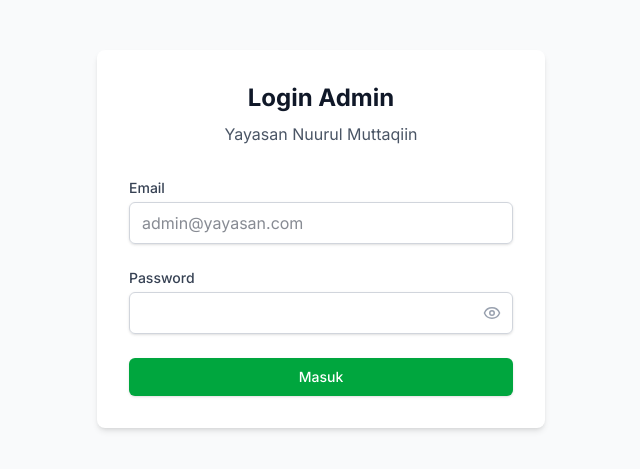
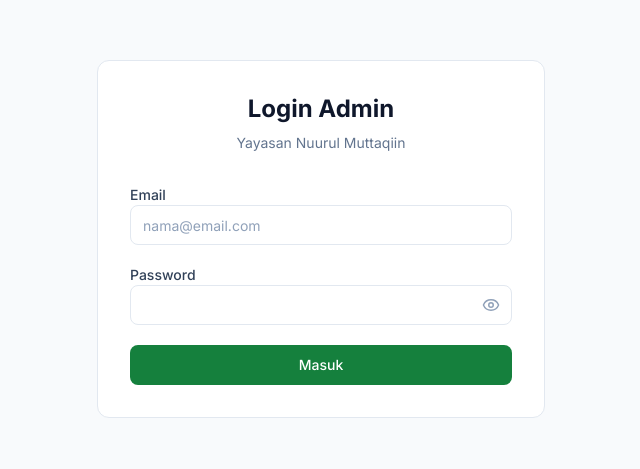
Before and after one commit to nvrtrvst/yys-landingpage, a Next.js app: page /scp/login in a window 1280 px wide. Shown: the part 161-630 px from the top of the page, without its empty margins (319-959 px from the left). Built offline with nearby package versions, Linux system fonts and the light colour scheme; no server answers; the database is empty; a web font is replaced by a local one.

Commit message:
style(scp): align login and password reset with admin design

```diff
--- a/src/app/scp/login/loading.tsx
+++ b/src/app/scp/login/loading.tsx
@@ -2,8 +2,8 @@ import { Skeleton } from "@/components/Skeleton";
 
 export default function LoginLoading() {
   return (
-    <div className="min-h-screen bg-gray-100 flex items-center justify-center p-4">
-      <div className="bg-white rounded-2xl shadow-xl p-8 w-full max-w-md space-y-6">
+    <div className="min-h-screen bg-slate-50 flex items-center justify-center p-4">
+      <div className="w-full max-w-md rounded-xl border border-slate-200 bg-white p-8 space-y-6">
         <div className="text-center space-y-2">
           <Skeleton className="h-8 w-48 mx-auto" />
           <Skeleton className="h-4 w-64 mx-auto" />
--- a/src/app/scp/login/page.tsx
+++ b/src/app/scp/login/page.tsx
@@ -4,6 +4,7 @@ import { useState } from "react";
 import { signIn } from "next-auth/react";
 import { useRouter } from "next/navigation";
 import { Eye, EyeOff } from "lucide-react";
+import { focusRing, inputClass } from "@/components/scp/ui";
 
 const roleRedirect: Record<string, string> = {
   superadmin: "/scp",
@@ -11,6 +12,8 @@ const roleRedirect: Record<string, string> = {
   admin_unit: "/scp",
   editor: "/scp",
 };
+
+const authButton = `inline-flex w-full items-center justify-center gap-2 rounded-lg bg-primary-700 px-4 py-2.5 text-sm font-medium text-white transition-colors hover:bg-primary-800 disabled:opacity-50 ${focusRing}`;
 
 export default function LoginPage() {
   const router = useRouter();
@@ -47,48 +50,48 @@ export default function LoginPage() {
   };
 
   return (
-    <div className="min-h-screen flex items-center justify-center bg-gray-50">
-      <div className="max-w-md w-full p-8 bg-white rounded-lg shadow-md">
+    <div className="min-h-screen flex items-center justify-center bg-slate-50 px-4 py-12">
+      <div className="w-full max-w-md rounded-xl border border-slate-200 bg-white p-8">
         <div className="text-center mb-8">
-          <h2 className="text-2xl font-bold text-gray-900">Login Admin</h2>
-          <p className="text-gray-600 mt-2">Yayasan Nuurul Muttaqiin</p>
+          <h2 className="text-2xl font-bold text-slate-900">Login Admin</h2>
+          <p className="mt-2 text-sm text-slate-500">Yayasan Nuurul Muttaqiin</p>
         </div>
 
         {error && (
-          <div className="mb-4 p-3 bg-red-100 text-red-700 rounded text-sm">
+          <div role="alert" className="mb-4 rounded-lg bg-rose-50 px-3 py-2.5 text-sm text-rose-700">
             {error}
           </div>
         )}
 
-        <form onSubmit={handleSubmit} className="space-y-6">
+        <form onSubmit={handleSubmit} className="space-y-5">
           <div>
-            <label className="block text-sm font-medium text-gray-700">Email</label>
+            <label className="block text-sm font-medium text-slate-700">Email</label>
             <input
               type="email"
               required
               value={email}
               onChange={(e) => setEmail(e.target.value)}
-              className="mt-1 block w-full px-3 py-2 border border-gray-300 rounded-md shadow-sm focus:outline-none focus:ring-green-500 focus:border-green-500"
-              placeholder="admin@yayasan.com"
+              className={inputClass}
+              placeholder="nama@email.com"
               autoComplete="email"
             />
           </div>
 
           <div>
-            <label className="block text-sm font-medium text-gray-700">Password</label>
+            <label className="block text-sm font-medium text-slate-700">Password</label>
             <div className="relative">
               <input
                 type={showPassword ? "text" : "password"}
                 required
                 value={password}
                 onChange={(e) => setPassword(e.target.value)}
-                className="mt-1 block w-full px-3 py-2 pr-10 border border-gray-300 rounded-md shadow-sm focus:outline-none focus:ring-green-500 focus:border-green-500"
+                className={`${inputClass} pr-10`}
                 autoComplete="current-password"
               />
               <button
                 type="button"
                 onClick={() => setShowPassword((v) => !v)}
-                className="absolute inset-y-0 right-0 pr-3 flex items-center text-gray-400 hover:text-gray-600"
+                className="absolute inset-y-0 right-0 flex items-center rounded px-3 text-slate-400 hover:text-slate-600 focus-visible:outline-none focus-visible:ring-2 focus-visible:ring-primary-100"
                 aria-label={showPassword ? "Sembunyikan password" : "Tampilkan password"}
               >
                 {showPassword ? <EyeOff size={18} /> : <Eye size={18} />}
@@ -96,11 +99,7 @@ export default function LoginPage() {
             </div>
           </div>
 
-          <button
-            type="submit"
-            disabled={loading}
-            className="w-full flex justify-center py-2 px-4 border border-transparent rounded-md shadow-sm text-sm font-medium text-white bg-green-600 hover:bg-green-700 focus:outline-none focus:ring-2 focus:ring-offset-2 focus:ring-green-500 disabled:opacity-50"
-          >
+          <button type="submit" disabled={loading} className={authButton}>
             {loading ? "Memproses..." : "Masuk"}
           </button>
         </form>
--- a/src/app/scp/reset-password/[token]/page.tsx
+++ b/src/app/scp/reset-password/[token]/page.tsx
@@ -2,6 +2,9 @@
 import { useState } from "react";
 import { useParams, useRouter } from "next/navigation";
 import Link from "next/link";
+import { focusRing, inputClass } from "@/components/scp/ui";
+
+const authButton = `inline-flex w-full items-center justify-center gap-2 rounded-lg bg-primary-700 px-4 py-2.5 text-sm font-medium text-white transition-colors hover:bg-primary-800 disabled:opacity-50 ${focusRing}`;
 
 export default function ScpResetPasswordPage() {
   const { token } = useParams();
@@ -36,47 +39,45 @@ export default function ScpResetPasswordPage() {
   };
 
   return (
-    <div className="min-h-screen flex items-center justify-center bg-primary-900 py-12 px-4">
-      <div className="max-w-md w-full p-8 bg-white rounded-xl shadow-lg">
+    <div className="min-h-screen flex items-center justify-center bg-slate-50 py-12 px-4">
+      <div className="max-w-md w-full p-8 bg-white rounded-xl border border-slate-200">
         <div className="text-center mb-8">
-          <h2 className="text-2xl font-bold text-gray-900">Buat Password CMS</h2>
-          <p className="text-gray-500 text-sm mt-1">Akun baru Anda perlu password</p>
+          <h2 className="text-2xl font-bold text-slate-900">Buat Password CMS</h2>
+          <p className="text-slate-500 text-sm mt-1">Akun baru Anda perlu password</p>
         </div>
 
-        {error && <div className="mb-4 p-3 bg-red-100 text-red-700 rounded text-sm">{error}</div>}
+        {error && <div role="alert" className="mb-4 rounded-lg bg-rose-50 px-3 py-2.5 text-sm text-rose-700">{error}</div>}
 
         {success ? (
           <div className="text-center">
-            <div className="mb-4 p-4 bg-green-100 text-green-700 rounded text-sm">
+            <div role="status" className="mb-4 rounded-lg bg-emerald-50 px-4 py-3 text-sm text-emerald-700">
               Password berhasil dibuat! Mengalihkan ke halaman login...
             </div>
-            <Link href="/scp/login"
-              className="inline-block py-2.5 px-6 rounded-md text-sm font-medium text-white bg-primary-800 hover:bg-primary-900">
+            <Link href="/scp/login" className={authButton}>
               Login Sekarang
             </Link>
           </div>
         ) : (
           <form onSubmit={handleSubmit} className="space-y-5">
             <div>
-              <label className="block text-sm font-medium text-gray-700">Password Baru</label>
+              <label className="block text-sm font-medium text-slate-700">Password Baru</label>
               <input type="password" required value={password} onChange={e => setPassword(e.target.value)}
-                className="mt-1 block w-full px-3 py-2 border border-gray-300 rounded-md shadow-sm focus:outline-none focus:ring-primary-500 focus:border-primary-500"
+                className={inputClass}
                 placeholder="Minimal 6 karakter" />
             </div>
             <div>
-              <label className="block text-sm font-medium text-gray-700">Konfirmasi Password</label>
+              <label className="block text-sm font-medium text-slate-700">Konfirmasi Password</label>
               <input type="password" required value={confirm} onChange={e => setConfirm(e.target.value)}
-                className="mt-1 block w-full px-3 py-2 border border-gray-300 rounded-md shadow-sm focus:outline-none focus:ring-primary-500 focus:border-primary-500"
+                className={inputClass}
                 placeholder="Ketik ulang password" />
             </div>
-            <button type="submit" disabled={loading}
-              className="w-full py-2.5 px-4 border border-transparent rounded-md shadow-sm text-sm font-medium text-white bg-primary-800 hover:bg-primary-900 disabled:opacity-50">
+            <button type="submit" disabled={loading} className={authButton}>
               {loading ? "Memproses..." : "Buat Password"}
             </button>
           </form>
         )}
 
-        <p className="text-center text-sm text-gray-500 mt-6">
+        <p className="text-center text-sm text-slate-500 mt-6">
           <Link href="/scp/login" className="text-primary-700 hover:underline">&larr; Kembali ke Login</Link>
         </p>
       </div>
--- a/src/components/scp/ui.ts
+++ b/src/components/scp/ui.ts
@@ -6,14 +6,14 @@ export const inputClass =
 export const selectClass =
   "h-10 w-full rounded-lg border border-slate-200 bg-white px-3 text-sm text-slate-700 focus:border-primary-400 focus:outline-none focus:ring-2 focus:ring-primary-100";
 
-export const btnPrimary =
-  "inline-flex items-center justify-center gap-2 rounded-lg bg-primary-600 px-3 py-2 text-sm font-medium text-white transition-colors hover:bg-primary-700 disabled:opacity-50";
+export const focusRing =
+  "focus-visible:outline-none focus-visible:ring-2 focus-visible:ring-primary-500 focus-visible:ring-offset-2";
 
-export const btnSecondary =
-  "inline-flex items-center justify-center gap-2 rounded-lg border border-slate-200 bg-white px-3 py-2 text-sm font-medium text-slate-700 transition-colors hover:bg-slate-50 disabled:opacity-50";
+export const btnPrimary = `inline-flex items-center justify-center gap-2 rounded-lg bg-primary-600 px-3 py-2 text-sm font-medium text-white transition-colors hover:bg-primary-700 disabled:opacity-50 ${focusRing}`;
 
-export const btnGhostDanger =
-  "inline-flex items-center justify-center gap-1.5 rounded-md px-2 py-1.5 text-xs font-medium text-rose-600 transition-colors hover:bg-rose-50 disabled:opacity-50";
+export const btnSecondary = `inline-flex items-center justify-center gap-2 rounded-lg border border-slate-200 bg-white px-3 py-2 text-sm font-medium text-slate-700 transition-colors hover:bg-slate-50 disabled:opacity-50 ${focusRing}`;
+
+export const btnGhostDanger = `inline-flex items-center justify-center gap-1.5 rounded-md px-2 py-1.5 text-xs font-medium text-rose-600 transition-colors hover:bg-rose-50 disabled:opacity-50 ${focusRing}`;
 
 export const thClass = "px-4 py-3 text-xs font-semibold text-slate-500";
 
```
